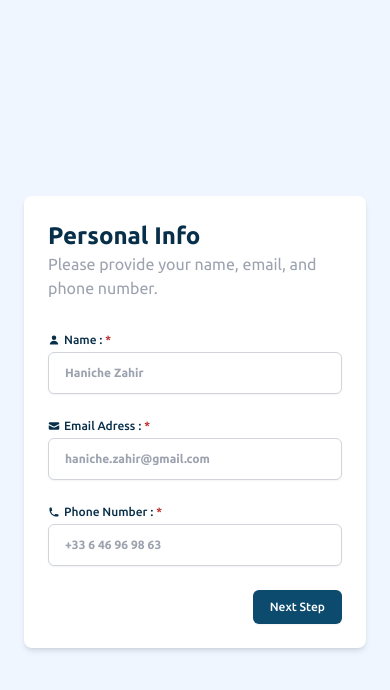
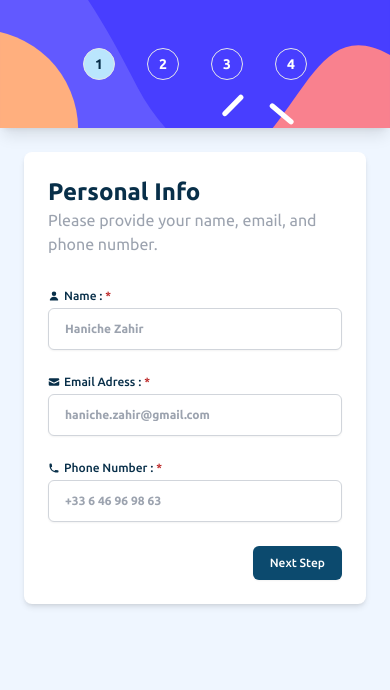
Before and after one commit to ZahirHaniche-dev/reactjs-multistep-form, a React (Vite) app: page / in a window 390 px wide. Shown: the top 690 px of the page. Built offline with nearby package versions, Linux system fonts and the light colour scheme.

Commit message:
Add Sidebar mobile

```diff
--- a/src/App.jsx
+++ b/src/App.jsx
@@ -24,13 +24,13 @@ function App() {
   };
 
   return (
-    <>
+    <div className='min-h-screen bg-blue-50'>
       {step === 1 && <PersonalInfo  step={step} onNext={handleNextStep} />}
       {step === 2 && <SelectPlan  step={2} onNext={handleNextStep} />}
       {step === 3 && <PickAddOns  step={3} onNext={handleNextStep} />}
       {step === 4 && <Summary recap={recap} step={4} onNext={handleNextStep} />}
       {step === 5 && <Result  step={5} />}
-    </>
+    </div>
   )
 }
 
--- a/src/layouts/PersonalInfo.jsx
+++ b/src/layouts/PersonalInfo.jsx
@@ -1,15 +1,18 @@
 import FormPersoInfo from "./Form/FormPersoInfo";
-import SideBar from "./SideBar/SideBar";
+import SideBarDesktop from "./SideBar/SideBarDesktop";
+import SideBarMobile from "./SideBar/SideBarMobile";
 
 
 export default function PersonalInfo({ step, onNext }) {
   return (
     <div>
-      <div className="min-h-screen bg-blue-50 flex items-center justify-center p-6 sm:p-12 lg:px-8 shadow-lg">
+      {/* Bloc de gauche Mobile : Étapes */}
+      <SideBarMobile  step={step} />
+      <div className=" flex items-center justify-center p-6 sm:p-12 lg:px-8 ">
         <div className="grid grid-cols-1 md:grid-cols-3 gap-8 max-w-3xl w-full bg-white shadow-md rounded-lg">
 
           {/* Bloc de gauche Desktop : Étapes */}
-          <SideBar  step={step} />
+          <SideBarDesktop  step={step} />
 
           {/* Bloc de droite : Formulaire */}
           <FormPersoInfo  onNext={onNext}/>
--- a/src/layouts/PickAddOns.jsx
+++ b/src/layouts/PickAddOns.jsx
@@ -1,14 +1,17 @@
 import FormAdds from "./Form/FormAdds";
-import SideBar from "./SideBar/SideBar";
+import SideBarDesktop from "./SideBar/SideBarDesktop";
+import SideBarMobile from "./SideBar/SideBarMobile";
 
 export default function PickAddOns({ step, onNext}) {
   return (
     <div>
-        <div className="min-h-screen bg-blue-50 flex items-center justify-center p-6 sm:p-12 lg:px-8 shadow-lg">
+        {/* Bloc de gauche Mobile : Étapes */}
+        <SideBarMobile  step={step} />
+        <div className=" flex items-center justify-center p-6 sm:p-12 lg:px-8 ">
           <div className="grid grid-cols-1 md:grid-cols-3 gap-8 max-w-3xl w-full bg-white shadow-md rounded-lg">
 
             {/* Bloc de gauche Desktop : Étapes */}
-            <SideBar step={step} />
+            <SideBarDesktop step={step} />
 
             {/* Bloc de droite : Formulaire */}
             <FormAdds onNext={onNext}/>
--- a/src/layouts/Result.jsx
+++ b/src/layouts/Result.jsx
@@ -1,13 +1,16 @@
 import { CheckIcon } from '@heroicons/react/16/solid';
-import SideBar from "./SideBar/SideBar";
+import SideBarDesktop from "./SideBar/SideBarDesktop";
+import SideBarMobile from "./SideBar/SideBarMobile";
 
 export default function Result({step}) {
   return (
     <div>
-        <div className="min-h-screen bg-blue-50 flex items-center justify-center p-6 sm:p-12 lg:px-8 shadow-lg">
+        {/* Bloc de gauche Mobile : Étapes */}
+        <SideBarMobile  step={step} />
+        <div className=" flex items-center justify-center p-6 sm:p-12 lg:px-8 ">
             <div className="grid grid-cols-1 md:grid-cols-3 gap-8 max-w-3xl w-full bg-white shadow-md rounded-lg">
                 {/* Bloc de gauche Desktop : Étapes */}
-                <SideBar step={step} />
+                <SideBarDesktop step={step} />
 
                 <div className="col-span-2 p-6 sm:p-12 flex justify-center items-center min-h-full">
                     <div className="pb-8 space-y-4 animate-fadeIn text-center">
--- a/src/layouts/SelectPlan.jsx
+++ b/src/layouts/SelectPlan.jsx
@@ -1,15 +1,18 @@
 import FormPlan from "./Form/FormPlan";
-import SideBar from "./SideBar/SideBar";
+import SideBarDesktop from "./SideBar/SideBarDesktop";
+import SideBarMobile from "./SideBar/SideBarMobile";
 
 export default function SelectPlan({step, onNext}) {
 
   return (
       <div>
-        <div className="min-h-screen bg-blue-50 flex items-center justify-center p-6 sm:p-12 lg:px-8 shadow-lg">
+        {/* Bloc de gauche Mobile : Étapes */}
+        <SideBarMobile  step={step} />
+        <div className="flex items-center justify-center p-6 sm:p-12 lg:px-8 ">
           <div className="grid grid-cols-1 md:grid-cols-3 gap-8 max-w-3xl w-full bg-white shadow-md rounded-lg">
 
             {/* Bloc de gauche Desktop : Étapes */}
-            <SideBar step={step} />
+            <SideBarDesktop step={step} />
 
             {/* Bloc de droite : Formulaire */}
             <FormPlan onNext={onNext}/>
--- /dev/null
+++ b/src/layouts/SideBar/SideBarMobile.jsx
@@ -0,0 +1,32 @@
+import bgSidebarDesktop from '../../images/bg-sidebar-mobile.svg'
+import { getData } from "../../features/sidebarSlice";
+import { CheckIcon } from '@heroicons/react/16/solid';
+import { useSelector, useDispatch } from "react-redux";
+import { useEffect } from 'react';
+
+export default function SideBar({step}) {
+    const dispatch = useDispatch();
+    const { data, error } = useSelector(state => state.sidebarReducer);
+
+    useEffect(() => {
+        dispatch(getData());
+    }, [dispatch]);
+
+  return (
+    <>
+      <div className="animate-fadeIn flex md:hidden col-span-1 bg-blue-700 p-12  flex-row bg-cover bg-no-repeat shadow-lg"
+            style={{ backgroundImage: `url(${bgSidebarDesktop})` }} >
+            <ul className="flex space-x-8 justify-center w-full">
+                {data.map(sidebar => (
+                    <li key={sidebar.id} className="flex items-center gap-1">
+                        <span className={`h-8 w-8 flex items-center justify-center border rounded-full text-sm font-bold
+                            ${step == sidebar.number ? "bg-sky-200 text-sky-950 " : " text-white"}`}>
+                            {step > sidebar.number ? <CheckIcon className="w-6 h-6 font-bold text-green-600" /> : sidebar.number}
+                        </span>
+                    </li>
+                ))}
+            </ul>
+        </div>
+    </>
+  )
+}
--- a/src/layouts/Summary.jsx
+++ b/src/layouts/Summary.jsx
@@ -1,16 +1,19 @@
 
 import FormSummary from "./Form/FormSummary";
-import SideBar from "./SideBar/SideBar";
+import SideBarDesktop from "./SideBar/SideBarDesktop";
+import SideBarMobile from "./SideBar/SideBarMobile";
 
 export default function SelectPlan({step, recap, onNext}) {
 
   return (
       <div>
-        <div className="min-h-screen bg-blue-50 flex items-center justify-center p-6 sm:p-12 lg:px-8 shadow-lg">
+        {/* Bloc de gauche Mobile : Étapes */}
+        <SideBarMobile  step={step} />
+        <div className="flex items-center justify-center p-6 sm:p-12 lg:px-8 ">
           <div className="grid grid-cols-1 md:grid-cols-3 gap-8 max-w-3xl w-full bg-white shadow-md rounded-lg">
 
             {/* Bloc de gauche Desktop : Étapes */}
-            <SideBar step={step} />
+            <SideBarDesktop step={step} />
 
             {/* Bloc de droite : Formulaire */}
             <FormSummary recap={recap} onNext={onNext}/>
```
Also changed, not shown: src/layouts/SideBar/SideBarDesktop.jsx (renamed from src/layouts/SideBar/SideBar.jsx).
